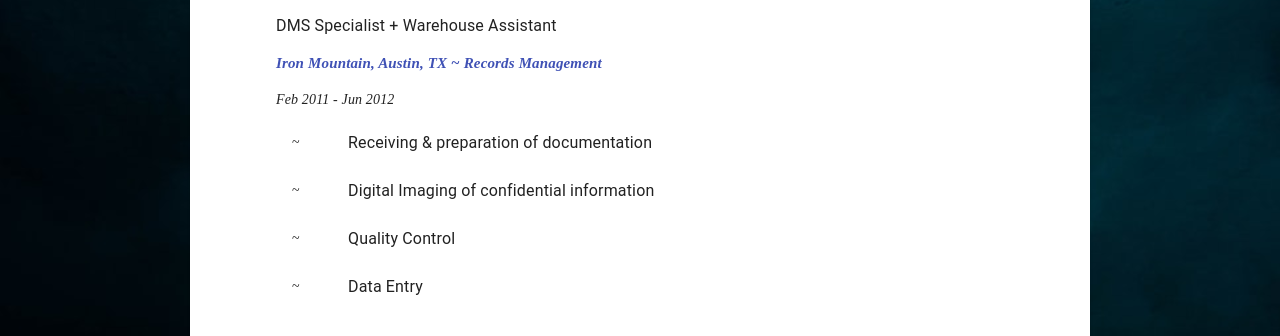
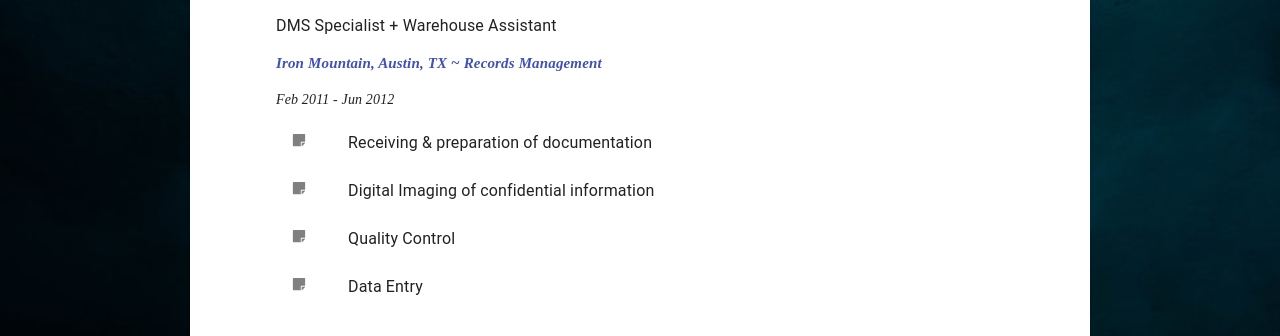
Before and after one commit to listenToRipley/nataliekendrick, a React (Create React App) app: page /resume in a window 1280 px wide. Shown: the part 1120-1456 px from the top of the page. Built offline with nearby package versions, Linux system fonts and the light colour scheme.

Commit message:
update content

```diff
--- a/src/Components/ResumeExp.js
+++ b/src/Components/ResumeExp.js
@@ -15,6 +15,7 @@
 import ListItemText from '@material-ui/core/ListItemText';
 import { FiCreditCard } from "@react-icons/all-files/fi/FiCreditCard";
 import { FaGavel } from "@react-icons/all-files/fa/FaGavel";
+import { FaStickyNote } from "@react-icons/all-files/fa/FaStickyNote";
 import backdrop from './projectImgs/backdrop.jpeg';
 
 const useStyles = makeStyles((theme) => ({
@@ -137,7 +138,7 @@
        type:'Records Management',
        title: 'DMS Specialist + Warehouse Assistant',
        tenure: 'Feb 2011 - Jun 2012',
-       div: '~',
+       div: <FaStickyNote color="grey"/>,
        res: [
         'Receiving & preparation of documentation',
         'Digital Imaging of confidential information',
```
